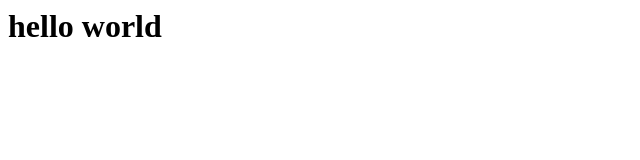
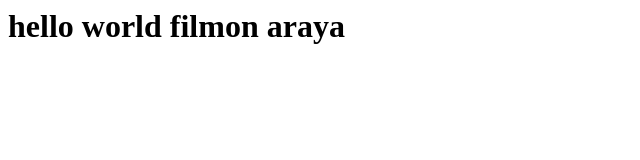
Before and after one commit to filmon-araya/githome, a plain HTML site: page index.html in a window 1280 px wide. Shown: the whole page, without its empty margins (0-640 px from the left). Drawn offline with Linux system fonts and the light colour scheme.

Commit message:
add to the html

```diff
--- a/index.html
+++ b/index.html
@@ -1,4 +1,5 @@
 <h1>
-    hello world
+    hello world filmon araya
+
 
 </h1>
```
